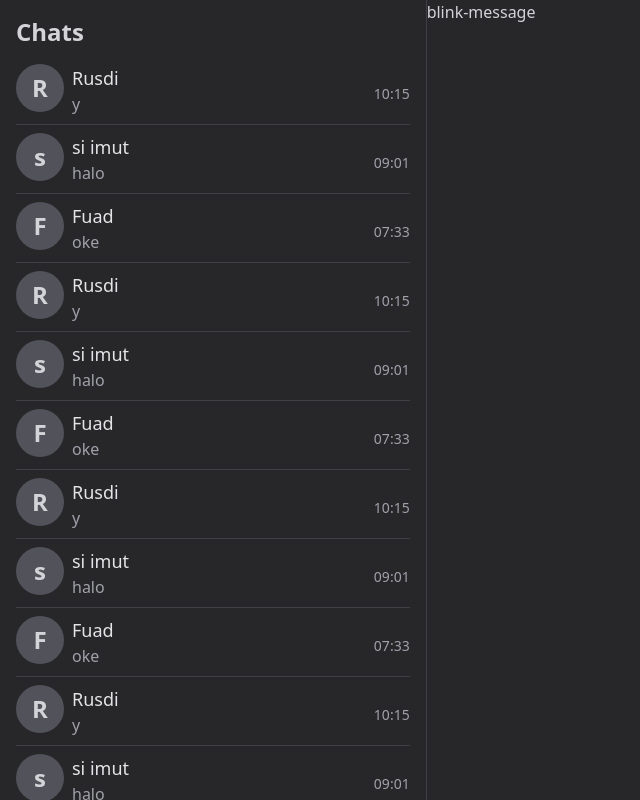
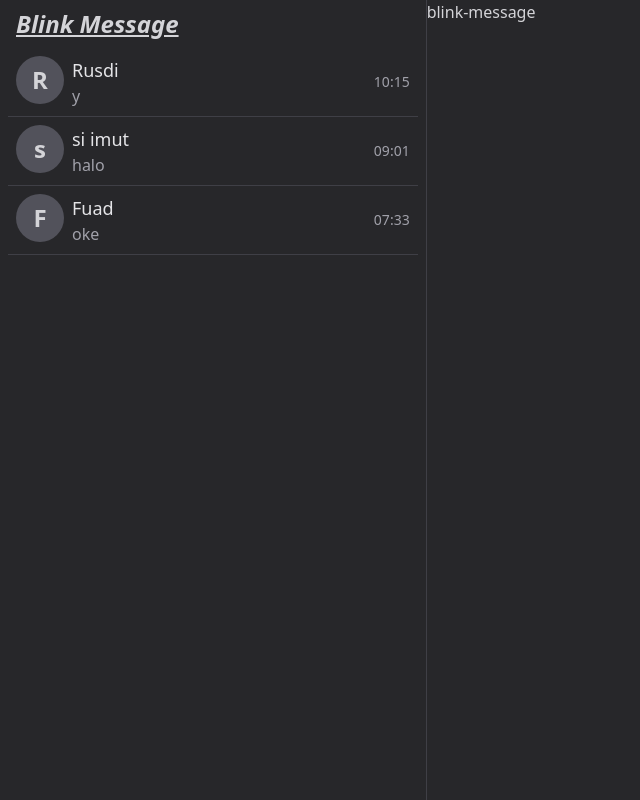
Before and after one commit to Hanep77/blink-message-frontend, a Next.js app: page / in a window 1280 px wide. Shown: the whole page, without its empty margins (0-640 px from the left). Built offline with nearby package versions, Linux system fonts and the light colour scheme.

Commit message:
update aside

```diff
--- a/app/aside.tsx
+++ b/app/aside.tsx
@@ -1,3 +1,5 @@
+import Link from "next/link"
+
 export default function Aside() {
   type ChatSession = {
     id: number,
@@ -25,87 +27,15 @@ export default function Aside() {
       lastChat: "oke",
       time: "07:33"
     },
-    {
-      id: 1,
-      name: "Rusdi",
-      lastChat: "y",
-      time: "10:15"
-    },
-    {
-      id: 2,
-      name: "si imut",
-      lastChat: "halo",
-      time: "09:01"
-    },
-    {
-      id: 3,
-      name: "Fuad",
-      lastChat: "oke",
-      time: "07:33"
-    },
-    {
-      id: 1,
-      name: "Rusdi",
-      lastChat: "y",
-      time: "10:15"
-    },
-    {
-      id: 2,
-      name: "si imut",
-      lastChat: "halo",
-      time: "09:01"
-    },
-    {
-      id: 3,
-      name: "Fuad",
-      lastChat: "oke",
-      time: "07:33"
-    },
-    {
-      id: 1,
-      name: "Rusdi",
-      lastChat: "y",
-      time: "10:15"
-    },
-    {
-      id: 2,
-      name: "si imut",
-      lastChat: "halo",
-      time: "09:01"
-    },
-    {
-      id: 3,
-      name: "Fuad",
-      lastChat: "oke",
-      time: "07:33"
-    },
-    {
-      id: 1,
-      name: "Rusdi",
-      lastChat: "y",
-      time: "10:15"
-    },
-    {
-      id: 2,
-      name: "si imut",
-      lastChat: "halo",
-      time: "09:01"
-    },
-    {
-      id: 3,
-      name: "Fuad",
-      lastChat: "oke",
-      time: "07:33"
-    },
   ]
 
   return (
-    <aside className="w-4/12 h-screen border-e border-zinc-700 overflow-y-auto p-4">
-      <h1 className="text-2xl font-semibold mb-4">Chats</h1>
-      <div className="flex flex-col gap-2">
+    <aside className="w-4/12 h-screen border-e border-zinc-700 overflow-y-auto p-2">
+      <h1 className="text-2xl font-semibold mb-2 ms-2 italic underline">Blink Message</h1>
+      <div className="flex flex-col">
         {data.map(item => (
-          <div className="flex items-center justify-between border-b border-zinc-700">
-            <div className="flex gap-2 pb-2">
+          <Link href={"/"} className="flex items-center justify-between border-b border-zinc-700 hover:bg-zinc-700 px-2">
+            <div className="flex gap-2 py-2">
               <div className="w-12 h-12 rounded-full bg-zinc-600 flex justify-center items-center text-2xl font-semibold">
                 {item.name[0]}
               </div>
@@ -119,7 +49,7 @@ export default function Aside() {
             <div>
               <p className="text-sm text-zinc-400">{item.time}</p>
             </div>
-          </div>
+          </Link>
         ))}
       </div>
     </aside>
```
